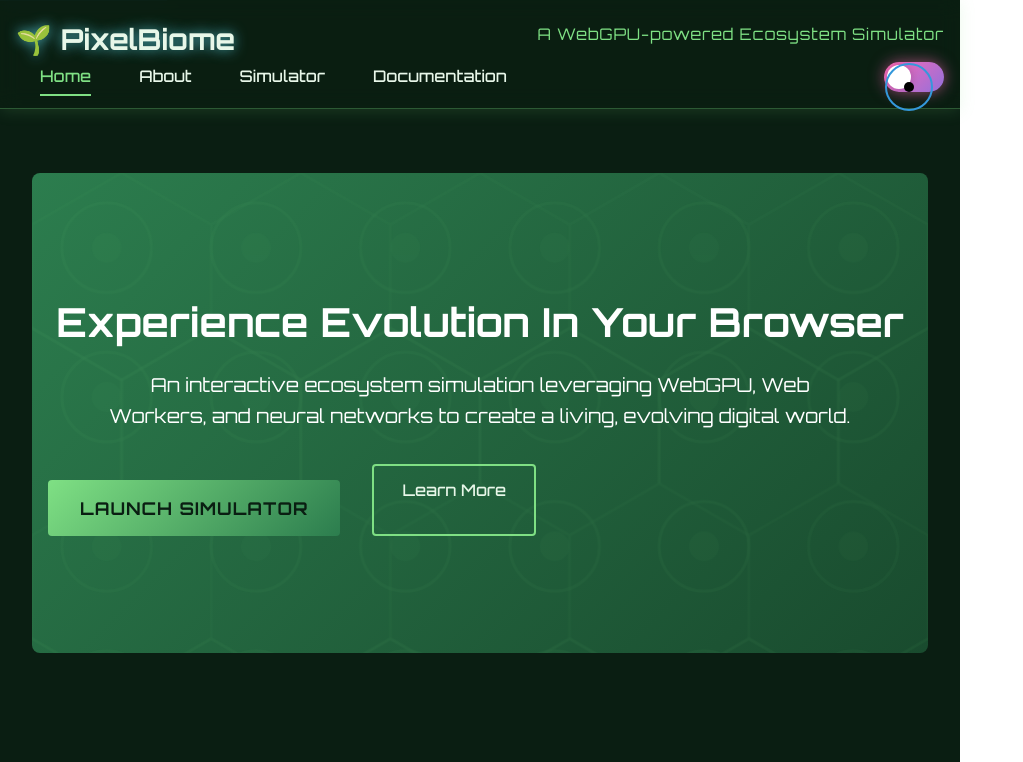
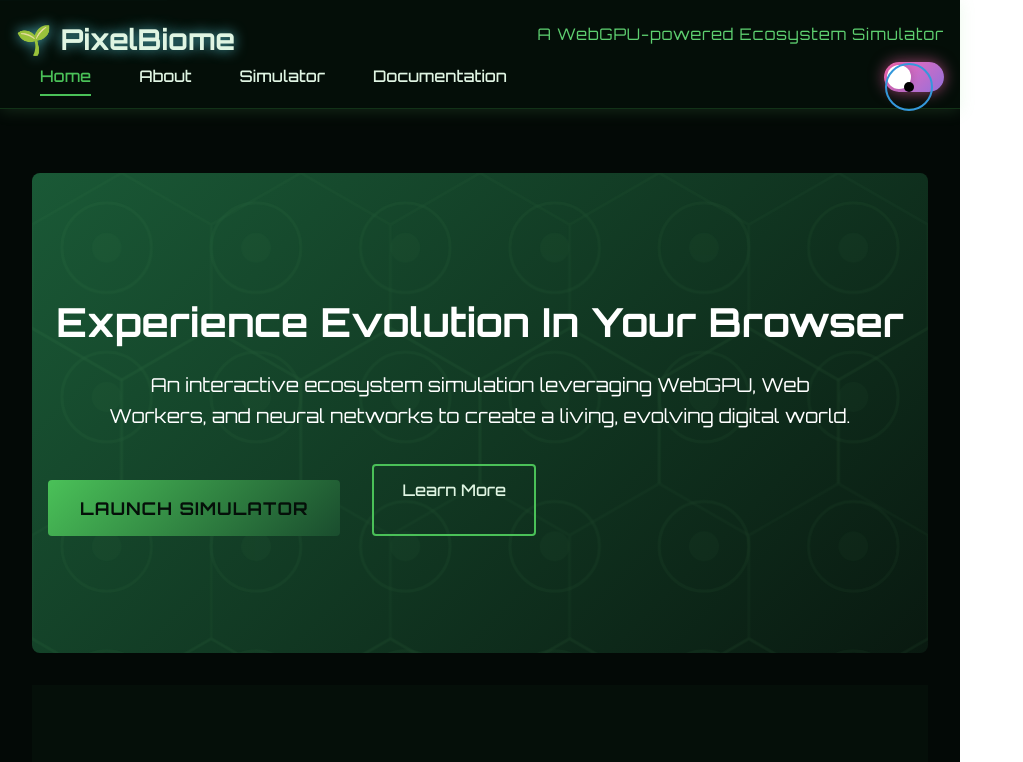
Before and after one commit to jessehattabaugh/world, a website: page www/index.html in a window 1280 px wide. Both pictures are taken after a click on the switch "Toggle theme". Shown: the top 762 px of the page, without its empty margins (0-1023 px from the left). Drawn offline with Linux system fonts and the light colour scheme.

Commit message:
claude 3.7 continues

```diff
--- a/www/components/theme-toggle.js
+++ b/www/components/theme-toggle.js
@@ -1,295 +1,232 @@
 /**
  * Theme Toggle Web Component
- * A toggle switch for dark/light mode with system preference detection
+ *
+ * A custom element that toggles between light and dark themes.
+ * - Syncs with system preferences by default
+ * - Remembers user preference in localStorage
+ * - Supports keyboard navigation and ARIA attributes
+ *
+ * @example
+ * <theme-toggle role="switch" aria-label="Toggle theme" class="fancy-toggle"></theme-toggle>
  */
-export class ThemeToggle extends HTMLElement {
-	// Key for storing preference in localStorage
-	#storageKey = 'theme-preference';
 
-	// Available themes
-	#themes = {
-		light: 'light',
-		dark: 'dark',
-		system: 'system',
-	};
-
-	// Current theme
-	#currentTheme = this.#themes.system;
-
-	// Media query for system preference
-	#systemPreference = window.matchMedia('(prefers-color-scheme: dark)');
+class ThemeToggle extends HTMLElement {
+  static get observedAttributes() {
+    return ['role', 'aria-label'];
+  }
 
   constructor() {
     super();
     this.attachShadow({ mode: 'open' });
 
-		// Load saved theme preference
-		this.#loadThemePreference();
+    // Create the toggle structure
+    this.shadowRoot.innerHTML = `
+      <style>
+        :host {
+          --toggle-width: 60px;
+          --toggle-height: 30px;
+          --toggle-padding: 4px;
+          --toggle-border-radius: 30px;
+          --toggle-handle-size: calc(var(--toggle-height) - 2 * var(--toggle-padding));
+          --toggle-bg-light: #e8f7e9;
+          --toggle-bg-dark: #0a1e12;
+          --toggle-border-light: rgba(127, 224, 132, 0.5);
+          --toggle-border-dark: rgba(127, 224, 132, 0.2);
+          --transition-speed: 0.3s;
+        }
 
-		// Bind methods
-		this.#handleToggleClick = this.#handleToggleClick.bind(this);
-		this.#handleSystemPreferenceChange = this.#handleSystemPreferenceChange.bind(this);
+        .toggle {
+          position: relative;
+          width: var(--toggle-width);
+          height: var(--toggle-height);
+          background-color: var(--toggle-bg-dark);
+          border-radius: var(--toggle-border-radius);
+          border: 1px solid var(--toggle-border-dark);
+          cursor: pointer;
+          transition: background-color var(--transition-speed);
+          display: flex;
+          align-items: center;
+          padding: 0 var(--toggle-padding);
+        }
+
+        .toggle[aria-checked="true"] {
+          background-color: var(--toggle-bg-light);
+          border-color: var(--toggle-border-light);
+        }
+
+        .toggle:focus-visible {
+          outline: 2px solid #7fe084;
+          outline-offset: 2px;
+        }
+
+        .handle {
+          position: absolute;
+          left: var(--toggle-padding);
+          width: var(--toggle-handle-size);
+          height: var(--toggle-handle-size);
+          border-radius: 50%;
+          background-color: #7fe084;
+          transition: transform var(--transition-speed);
+          display: flex;
+          align-items: center;
+          justify-content: center;
+        }
+
+        .toggle[aria-checked="true"] .handle {
+          transform: translateX(calc(var(--toggle-width) - var(--toggle-handle-size) - 2 * var(--toggle-padding)));
+        }
+
+        .icon {
+          display: block;
+          width: 16px;
+          height: 16px;
+          color: #0a1e12;
+        }
+
+        .sun-icon {
+          display: none;
+        }
+
+        .moon-icon {
+          display: block;
+        }
+
+        .toggle[aria-checked="true"] .sun-icon {
+          display: block;
+        }
+
+        .toggle[aria-checked="true"] .moon-icon {
+          display: none;
+        }
+
+        @media (prefers-reduced-motion: reduce) {
+          .toggle, .handle {
+            transition: none;
+          }
+        }
+      </style>
+
+      <div class="toggle" tabindex="0" role="switch" aria-checked="false">
+        <span class="handle">
+          <svg class="icon sun-icon" xmlns="http://www.w3.org/2000/svg" viewBox="0 0 24 24" fill="currentColor">
+            <path d="M12 17a5 5 0 1 0 0-10 5 5 0 0 0 0 10zm0 2a7 7 0 1 1 0-14 7 7 0 0 1 0 14zm0-18a1 1 0 0 1 1 1v2a1 1 0 0 1-2 0V2a1 1 0 0 1 1-1zm0 18a1 1 0 0 1 1 1v2a1 1 0 0 1-2 0v-2a1 1 0 0 1 1-1zM4.22 5.64a1 1 0 0 1 1.41 0l1.42 1.42a1 1 0 0 1-1.42 1.41L4.22 7.06a1 1 0 0 1 0-1.42zm12.73 12.73a1 1 0 0 1 1.41 0l1.42 1.42a1 1 0 0 1-1.42 1.41l-1.41-1.42a1 1 0 0 1 0-1.41zM2 13h2a1 1 0 0 1 0 2H2a1 1 0 0 1 0-2zm18 0h2a1 1 0 0 1 0 2h-2a1 1 0 0 1 0-2zM4.22 18.36l1.42-1.42a1 1 0 0 1 1.41 1.42l-1.42 1.41a1 1 0 0 1-1.41-1.41zm12.73-12.73l1.42-1.42a1 1 0 1 1 1.41 1.42l-1.42 1.41a1 1 0 1 1-1.41-1.41z"/>
+          </svg>
+          <svg class="icon moon-icon" xmlns="http://www.w3.org/2000/svg" viewBox="0 0 24 24" fill="currentColor">
+            <path d="M12 22c5.523 0 10-4.477 10-10 0-.463-.207-.897-.54-1.192-.442-.39-1.068-.367-1.494.06-.853.854-2.006 1.332-3.206 1.332-2.485 0-4.5-2.015-4.5-4.5 0-1.2.478-2.354 1.332-3.207.427-.426.45-1.052.06-1.494C13.358 2.691 12.95 2.5 12.5 2.5 7.977 2.5 4 6.477 4 11c0 5.523 4.477 10 10 10z"/>
+          </svg>
+        </span>
+      </div>
+    `;
+
+    // Access elements
+    this.toggle = this.shadowRoot.querySelector('.toggle');
+
+    // Bind event handlers
+    this.handleClick = this.handleClick.bind(this);
+    this.handleKeyDown = this.handleKeyDown.bind(this);
   }
 
   connectedCallback() {
-		this.render();
+    // Set up event listeners
+    this.toggle.addEventListener('click', this.handleClick);
+    this.toggle.addEventListener('keydown', this.handleKeyDown);
 
-		// Apply the theme immediately
-		this.#applyTheme();
+    // Apply ARIA attributes from host element
+    if (this.hasAttribute('role')) {
+      this.toggle.setAttribute('role', this.getAttribute('role'));
+    }
 
-		// Add event listener for system preference changes
-		this.#systemPreference.addEventListener('change', this.#handleSystemPreferenceChange);
+    if (this.hasAttribute('aria-label')) {
+      this.toggle.setAttribute('aria-label', this.getAttribute('aria-label'));
+    }
 
-		// Add event listener for toggle
-		this.shadowRoot.querySelector('button').addEventListener('click', this.#handleToggleClick);
+    // Initialize theme based on stored preference or system preference
+    this.initializeTheme();
   }
 
   disconnectedCallback() {
-		this.shadowRoot
-			.querySelector('button')
-			?.removeEventListener('click', this.#handleToggleClick);
-		this.#systemPreference.removeEventListener('change', this.#handleSystemPreferenceChange);
+    // Clean up event listeners
+    this.toggle.removeEventListener('click', this.handleClick);
+    this.toggle.removeEventListener('keydown', this.handleKeyDown);
   }
 
-	/**
-	 * Load theme preference from localStorage
-	 * @private
-	 */
-	#loadThemePreference() {
-		try {
-			const savedTheme = localStorage.getItem(this.#storageKey);
-			if (savedTheme && Object.values(this.#themes).includes(savedTheme)) {
-				this.#currentTheme = savedTheme;
+  attributeChangedCallback(name, oldValue, newValue) {
+    if (this.toggle) {
+      if (name === 'role' || name === 'aria-label') {
+        this.toggle.setAttribute(name, newValue);
       }
-		} catch (e) {
-			console.warn('Failed to load theme preference', e);
     }
   }
 
-	/**
-	 * Save theme preference to localStorage
-	 * @private
-	 * @param {string} theme - The theme to save
-	 */
-	#saveThemePreference(theme) {
-		try {
-			localStorage.setItem(this.#storageKey, theme);
-		} catch (e) {
-			console.warn('Failed to save theme preference', e);
+  initializeTheme() {
+    // Check local storage for user preference
+    const storedTheme = localStorage.getItem('theme');
+    const prefersDark = window.matchMedia('(prefers-color-scheme: dark)').matches;
+
+    // Set theme based on stored preference or system preference
+    if (storedTheme === 'dark' || (storedTheme === null && prefersDark)) {
+      this.setDarkTheme();
+    } else {
+      this.setLightTheme();
+    }
+
+    // Listen for system preference changes
+    window.matchMedia('(prefers-color-scheme: dark)').addEventListener('change', e => {
+      // Only change if user hasn't explicitly set a preference
+      if (!localStorage.getItem('theme')) {
+        if (e.matches) {
+          this.setDarkTheme();
+        } else {
+          this.setLightTheme();
+        }
+      }
+    });
+  }
+
+  handleClick() {
+    if (this.toggle.getAttribute('aria-checked') === 'true') {
+      this.setLightTheme();
+    } else {
+      this.setDarkTheme();
     }
   }
 
-	/**
-	 * Handle toggle button click
-	 * @private
-	 */
-	#handleToggleClick() {
-		switch (this.#currentTheme) {
-			case this.#themes.light:
-				this.#setTheme(this.#themes.dark);
-				break;
-			case this.#themes.dark:
-				this.#setTheme(this.#themes.system);
-				break;
-			case this.#themes.system:
-			default:
-				this.#setTheme(this.#themes.light);
-				break;
+  handleKeyDown(event) {
+    // Toggle on Space or Enter
+    if (event.key === ' ' || event.key === 'Enter') {
+      event.preventDefault();
+      this.handleClick();
     }
   }
 
-	/**
-	 * Handle system preference change
-	 * @private
-	 */
-	#handleSystemPreferenceChange() {
-		if (this.#currentTheme === this.#themes.system) {
-			this.#applyTheme();
-			this.#updateToggleState();
+  setDarkTheme() {
+    document.documentElement.classList.add('dark-mode');
+    this.toggle.setAttribute('aria-checked', 'true');
+    localStorage.setItem('theme', 'dark');
+
+    // Dispatch event for other components
+    window.dispatchEvent(new CustomEvent('themechange', {
+      detail: { theme: 'dark' }
+    }));
+
+    // Log for performance tracking
+    console.debug('🌱 Theme changed to dark 🌙 theme-toggle');
+  }
+
+  setLightTheme() {
+    document.documentElement.classList.remove('dark-mode');
+    this.toggle.setAttribute('aria-checked', 'false');
+    localStorage.setItem('theme', 'light');
+
+    // Dispatch event for other components
+    window.dispatchEvent(new CustomEvent('themechange', {
+      detail: { theme: 'light' }
+    }));
+
+    // Log for performance tracking
+    console.debug('🌱 Theme changed to light ☀️ theme-toggle');
   }
 }
 
-	/**
-	 * Set the theme
-	 * @private
-	 * @param {string} theme - The theme to set
-	 */
-	#setTheme(theme) {
-		this.#currentTheme = theme;
-		this.#saveThemePreference(theme);
-		this.#applyTheme();
-		this.#updateToggleState();
-
-		// Dispatch event
-		this.dispatchEvent(
-			new CustomEvent('themeChange', {
-				detail: {
-					theme: this.#currentTheme,
-					isDark: this.#isDarkThemeActive(),
-				},
-				bubbles: true,
-			}),
-		);
-	}
-
-	/**
-	 * Apply the current theme to the document
-	 * @private
-	 */
-	#applyTheme() {
-		const isDark = this.#isDarkThemeActive();
-
-		document.documentElement.classList.toggle('dark-mode', isDark);
-		document.documentElement.classList.toggle('light-mode', !isDark);
-
-		// Also update meta theme-color for mobile browsers
-		const themeColorMeta = document.querySelector('meta[name="theme-color"]');
-		if (themeColorMeta) {
-			const darkThemeColor =
-				getComputedStyle(document.documentElement)
-					.getPropertyValue('--color-background')
-					.trim() || '#121212';
-			const lightThemeColor = '#ffffff';
-			themeColorMeta.setAttribute('content', isDark ? darkThemeColor : lightThemeColor);
-		}
-	}
-
-	/**
-	 * Check if dark theme is currently active
-	 * @private
-	 * @returns {boolean} Whether dark theme is active
-	 */
-	#isDarkThemeActive() {
-		if (this.#currentTheme === this.#themes.dark) {
-			return true;
-		}
-		if (this.#currentTheme === this.#themes.light) {
-			return false;
-		}
-		// System preference
-		return this.#systemPreference.matches;
-	}
-
-	/**
-	 * Update the toggle button state based on current theme
-	 * @private
-	 */
-	#updateToggleState() {
-		const toggle = this.shadowRoot.querySelector('button');
-		if (!toggle) {
-			return;
-		}
-
-		const icon = toggle.querySelector('.icon');
-		const label = toggle.querySelector('.label');
-
-		// Update ARIA attributes for accessibility
-		toggle.setAttribute('aria-pressed', this.#isDarkThemeActive() ? 'true' : 'false');
-
-		// Important: Make sure the button has proper ARIA role for screenreaders
-		toggle.setAttribute('role', 'switch');
-		toggle.setAttribute('aria-label', 'Toggle theme');
-
-		// Update icon and label based on current state
-		let iconSvg = '';
-		let labelText = '';
-
-		switch (this.#currentTheme) {
-			case this.#themes.light:
-				iconSvg = this.#icons.light;
-				labelText = 'Light';
-				break;
-			case this.#themes.dark:
-				iconSvg = this.#icons.dark;
-				labelText = 'Dark';
-				break;
-			case this.#themes.system:
-				iconSvg = this.#systemPreference.matches ? this.#icons.dark : this.#icons.light;
-				labelText = 'Auto';
-				break;
-		}
-
-		icon.innerHTML = iconSvg;
-		label.textContent = labelText;
-	}
-
-	/**
-	 * SVG icons for the toggle button
-	 * @private
-	 */
-	#icons = {
-		light: `<svg xmlns="http://www.w3.org/2000/svg" width="20" height="20" viewBox="0 0 24 24" fill="none" stroke="currentColor" stroke-width="2" stroke-linecap="round" stroke-linejoin="round">
-      <circle cx="12" cy="12" r="5"></circle>
-      <line x1="12" y1="1" x2="12" y2="3"></line>
-      <line x1="12" y1="21" x2="12" y2="23"></line>
-      <line x1="4.22" y1="4.22" x2="5.64" y2="5.64"></line>
-      <line x1="18.36" y1="18.36" x2="19.78" y2="19.78"></line>
-      <line x1="1" y1="12" x2="3" y2="12"></line>
-      <line x1="21" y1="12" x2="23" y2="12"></line>
-      <line x1="4.22" y1="19.78" x2="5.64" y2="18.36"></line>
-      <line x1="18.36" y1="5.64" x2="19.78" y2="4.22"></line>
-    </svg>`,
-		dark: `<svg xmlns="http://www.w3.org/2000/svg" width="20" height="20" viewBox="0 0 24 24" fill="none" stroke="currentColor" stroke-width="2" stroke-linecap="round" stroke-linejoin="round">
-      <path d="M21 12.79A9 9 0 1 1 11.21 3 7 7 0 0 0 21 12.79z"></path>
-    </svg>`,
-		system: `<svg xmlns="http://www.w3.org/2000/svg" width="20" height="20" viewBox="0 0 24 24" fill="none" stroke="currentColor" stroke-width="2" stroke-linecap="round" stroke-linejoin="round">
-      <rect x="2" y="3" width="20" height="14" rx="2" ry="2"></rect>
-      <line x1="8" y1="21" x2="16" y2="21"></line>
-      <line x1="12" y1="17" x2="12" y2="21"></line>
-    </svg>`,
-	};
-
-	/**
-	 * Render the component
-	 */
-	render() {
-		this.shadowRoot.innerHTML = `
-      <link rel="stylesheet" href="/components/theme-toggle.css">
-
-      <button
-        aria-label="Toggle theme"
-        title="Toggle between light, dark, and system theme"
-        role="switch"
-        aria-pressed="false"
-      >
-        <span class="icon" aria-hidden="true"></span>
-        <span class="label"></span>
-      </button>
-    `;
-
-		// Update toggle state after rendering
-		this.#updateToggleState();
-	}
-
-	/**
-	 * Get the current theme
-	 * @returns {string} The current theme
-	 */
-	getTheme() {
-		return this.#currentTheme;
-	}
-
-	/**
-	 * Check if dark mode is active
-	 * @returns {boolean} Whether dark mode is active
-	 */
-	isDarkMode() {
-		return this.#isDarkThemeActive();
-	}
-
-	/**
-	 * Set the theme programmatically
-	 * @param {string} theme - 'light', 'dark', or 'system'
-	 */
-	setTheme(theme) {
-		if (Object.values(this.#themes).includes(theme)) {
-			this.#setTheme(theme);
-		} else {
-			console.warn(
-				`Invalid theme: ${theme}. Must be one of: ${Object.values(this.#themes).join(
-					', ',
-				)}`,
-			);
-		}
-	}
-}
+// Define the custom element
+customElements.define('theme-toggle', ThemeToggle);
--- a/www/index.html
+++ b/www/index.html
@@ -31,10 +31,12 @@
 	<link rel="stylesheet" href="/styles/index.css">
 	<link rel="stylesheet" href="/styles/modern.css">
 	<link rel="stylesheet" href="/styles/ecosystem.css">
+	<link rel="stylesheet" href="/styles/ecosystem-dark.css">
 	<link href="https://fonts.googleapis.com/css2?family=Orbitron:wght@400;500;700&display=swap" rel="stylesheet">
 
 	<!-- JavaScript that can start now -->
 	<script type="module" async src="/scripts/async.js"></script>
+	<script type="module" async src="/components/theme-toggle.js"></script>
 
 	<!-- JavaScript that can wait until the document is parsed -->
 	<script type="module" defer src="/scripts/index.js"></script>
--- /dev/null
+++ b/www/styles/ecosystem-dark.css
@@ -0,0 +1,100 @@
+/**
+ * Ecosystem Dark Theme - Dark mode styling for PixelBiome WebGPU Ecosystem Simulator
+ */
+
+.dark-mode .ecosystem-theme {
+  --eco-primary: #1a5936;
+  --eco-secondary: #0d2b1c;
+  --eco-accent: #4ac158;
+  --eco-dark: #050f09;
+  --eco-light: #e0f5e3;
+
+  /* Gradients updated for dark mode */
+  --eco-gradient-primary: linear-gradient(135deg, var(--eco-primary), #091910);
+  --eco-gradient-accent: linear-gradient(135deg, var(--eco-accent), #1a4d2e);
+
+  /* Text */
+  --eco-text-primary: var(--eco-light);
+  --eco-text-secondary: rgba(224, 245, 227, 0.75);
+
+  /* UI Elements */
+  --eco-button-bg: #12472a;
+  --eco-button-hover: var(--eco-accent);
+  --eco-card-bg: rgba(5, 15, 9, 0.9);
+  --eco-border: 1px solid rgba(74, 193, 88, 0.2);
+
+  /* Effects */
+  --eco-glow: 0 0 10px rgba(74, 193, 88, 0.5);
+}
+
+/* Darker background for dark mode */
+.dark-mode .ecosystem-theme {
+  background-color: #030906;
+}
+
+/* Header darker background */
+.dark-mode .ecosystem-theme .animated-header {
+  background-color: rgba(5, 15, 9, 0.95);
+  border-bottom: var(--eco-border);
+}
+
+/* Feature items with darker background */
+.dark-mode .ecosystem-theme .feature-item {
+  background-color: rgba(20, 60, 40, 0.15);
+}
+
+/* Canvas with darker border */
+.dark-mode .ecosystem-theme .preview-canvas {
+  border-color: rgba(74, 193, 88, 0.2);
+  background-color: #050f09;
+}
+
+/* Buttons with adjusted opacity */
+.dark-mode .ecosystem-theme .eco-button {
+  background-color: var(--eco-button-bg);
+  box-shadow: 0 0 8px rgba(18, 71, 42, 0.7);
+}
+
+/* Footer with darker background */
+.dark-mode .ecosystem-theme .modern-footer {
+  background-color: rgba(5, 15, 9, 0.95);
+}
+
+/* Dialog with darker background */
+.dark-mode .ecosystem-theme .feature-warning {
+  background-color: #050f09;
+  border-color: rgba(74, 193, 88, 0.2);
+}
+
+/* Reduced glow effects in dark mode to prevent eye strain */
+.dark-mode .ecosystem-theme .glow-text {
+  text-shadow: 0 0 5px rgba(74, 193, 88, 0.4);
+}
+
+/* Soften accent colors for better dark mode contrast */
+.dark-mode .ecosystem-theme .tagline,
+.dark-mode .ecosystem-theme .feature-item h3,
+.dark-mode .ecosystem-theme .card h3,
+.dark-mode .ecosystem-theme .footer-title,
+.dark-mode .ecosystem-theme .tech-name {
+  color: #5ecf70;
+}
+
+/* Handle focus states properly in dark mode */
+.dark-mode .ecosystem-theme .nav-effects a:focus,
+.dark-mode .ecosystem-theme .footer-links a:focus,
+.dark-mode .ecosystem-theme .btn-shine:focus {
+  outline: 2px solid #4ac158;
+  outline-offset: 2px;
+}
+
+/* Reduce motion preference adjustments for dark mode */
+@media (prefers-reduced-motion: reduce) {
+  .dark-mode .ecosystem-theme .glow-text {
+    text-shadow: none;
+  }
+
+  .dark-mode .ecosystem-theme .eco-button:hover {
+    box-shadow: none;
+  }
+}
```
Also changed, not shown: www/scripts/engine/simulator.js (+53 -3 lines), README.md. Lines whose indentation alone changed are shown as unchanged.
